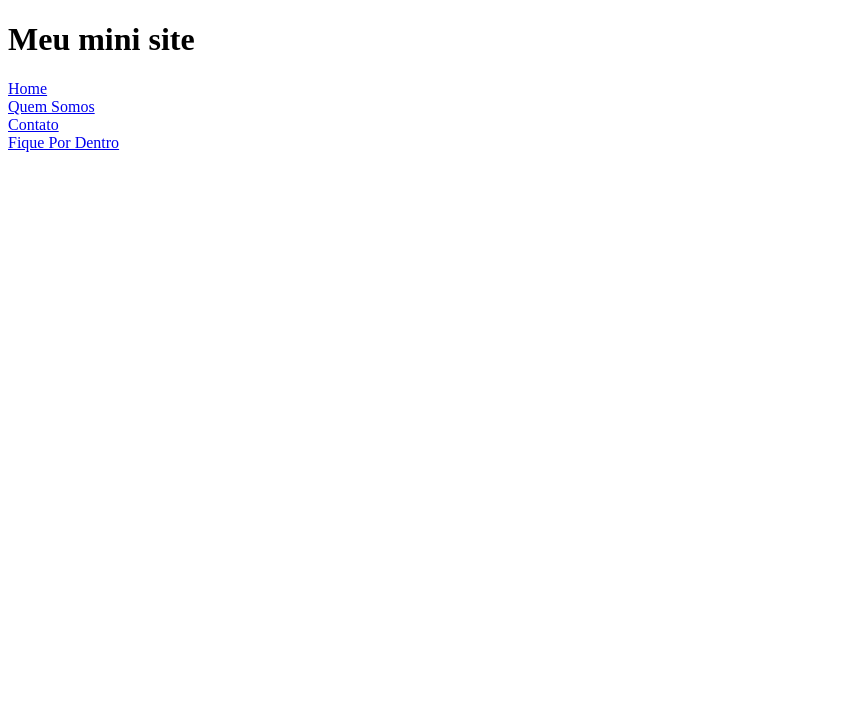
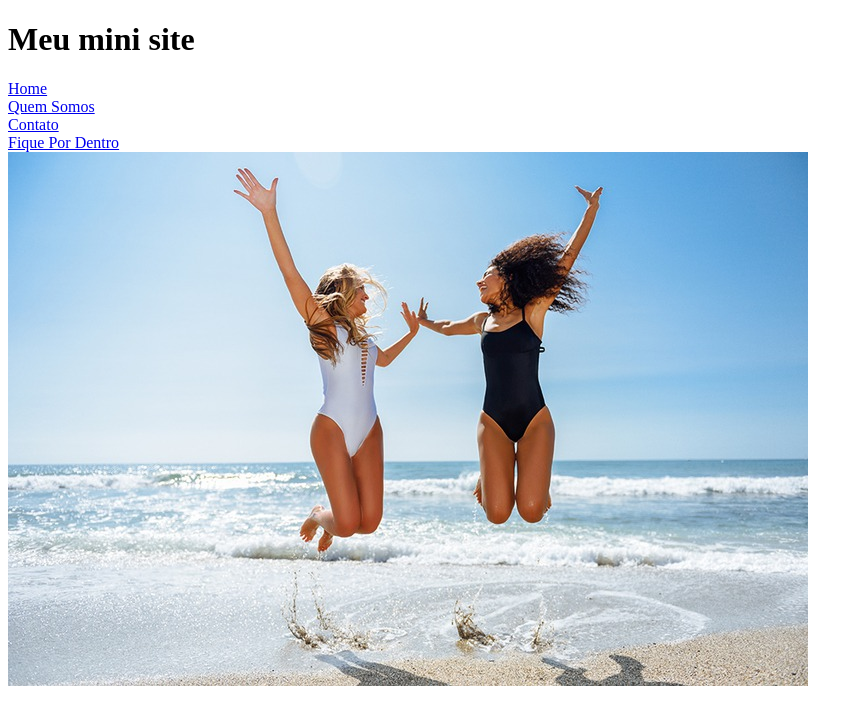
Before and after one commit to manuellamartins/Ola-Mundo, a plain HTML site: page mini-site/index.html in a window 1280 px wide. Shown: the whole page, without its empty margins (0-863 px from the left). Drawn offline with Linux system fonts and the light colour scheme.

Commit message:
Colocando a imagem principal

```diff
--- a/mini-site/index.html
+++ b/mini-site/index.html
@@ -15,5 +15,9 @@
         <div> <a href="contato.html"> Contato </a></div>
         <div> <a href="site.html"> Fique Por Dentro </a></div>
     </div>
+
+    <div id="imagemprincipal">
+        <img src="imagens/imagemprincipal.jpg"/>
+    </div>
 </body>
 </html>
```
Also changed, not shown: mini-site/imagens/imagemprincipal.jpg (added).
